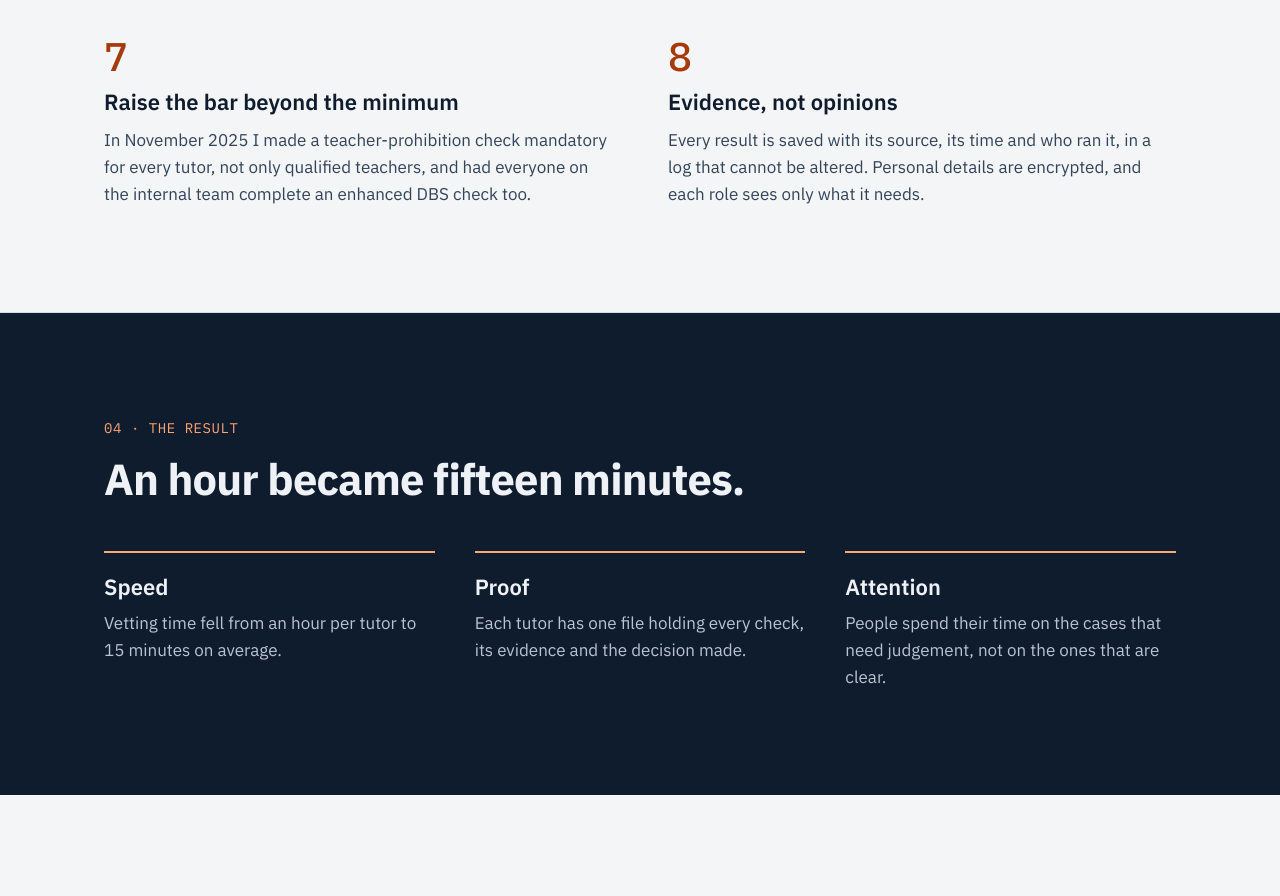
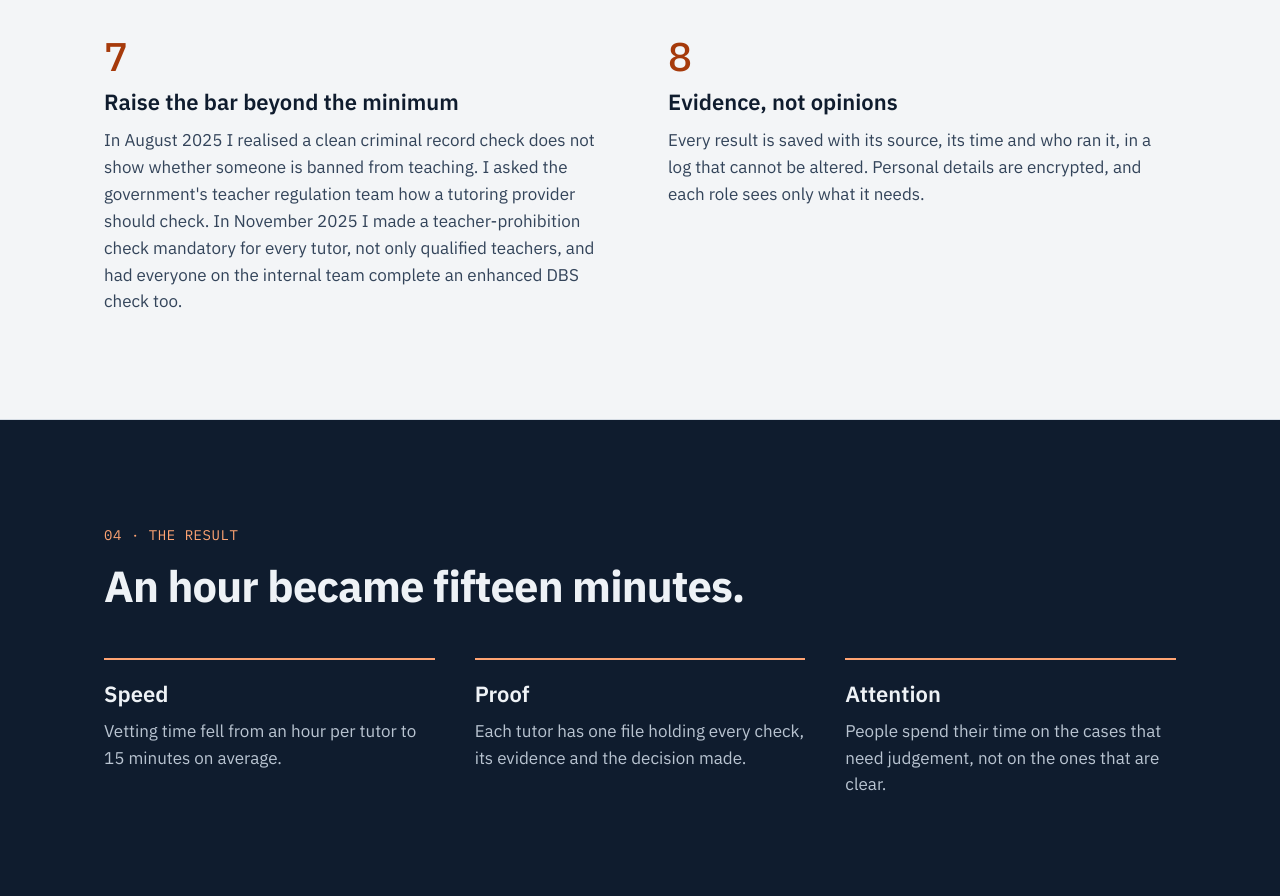
Before and after one commit to Manfred-Olbrich-Founder/manfredolbrich-site, an Astro site: page /case-studies/compliance-agent in a window 1280 px wide. Shown: the part 3400-4296 px from the top of the page. Built offline with nearby package versions, Linux system fonts and the light colour scheme; Astro itself is replaced by a stand-in of ours.

Commit message:
Explain why the teacher-prohibition check was added
Co-Authored-By: Claude Opus 5.5 <noreply@anthropic.com>
Claude-Session: https://claude.ai/code/session_01GT7f9YAnyKgimpgGAcTkSW

```diff
--- a/src/content/case-studies/compliance-agent.md
+++ b/src/content/case-studies/compliance-agent.md
@@ -59,7 +59,7 @@ decisions:
     - title: "Tighten the front door"
       text: "A recruitment partner collected two references, degree checks and a criminal record check before a tutor reached us. I also added a code-of-conduct rule on lesson recordings and camera use."
     - title: "Raise the bar beyond the minimum"
-      text: "In November 2025 I made a teacher-prohibition check mandatory for every tutor, not only qualified teachers, and had everyone on the internal team complete an enhanced DBS check too."
+      text: "In August 2025 I realised a clean criminal record check does not show whether someone is banned from teaching. I asked the government's teacher regulation team how a tutoring provider should check. In November 2025 I made a teacher-prohibition check mandatory for every tutor, not only qualified teachers, and had everyone on the internal team complete an enhanced DBS check too."
     - title: "Evidence, not opinions"
       text: "Every result is saved with its source, its time and who ran it, in a log that cannot be altered. Personal details are encrypted, and each role sees only what it needs."
 result:
```
